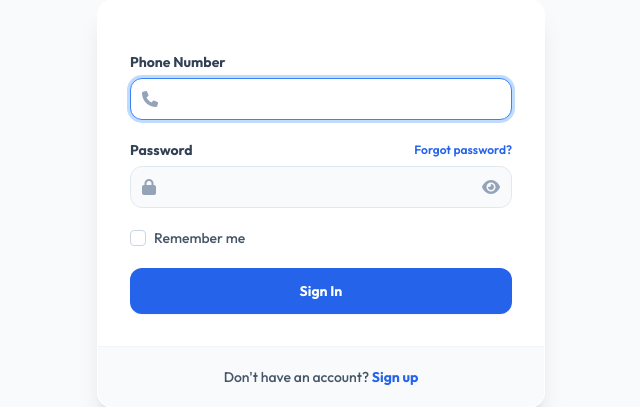
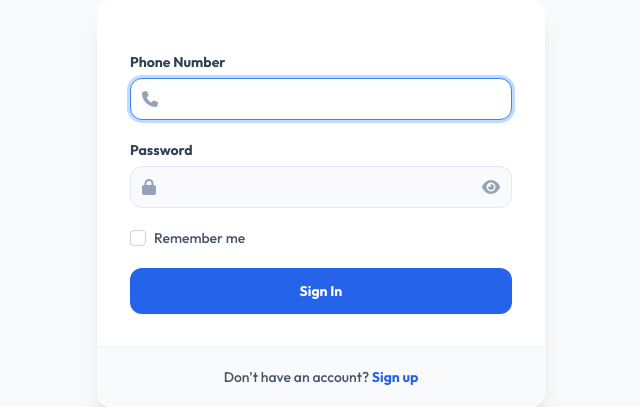
Before and after one commit to damith-sandunika/laundry-zone, a Laravel app: page /customer/login in a window 1280 px wide. Shown: the part 254-661 px from the top of the page, without its empty margins (319-959 px from the left). Run offline with Laravel 12, Linux system fonts and the light colour scheme; style sheets or scripts are compiled from the project's sources.

Commit message:
Removed forgot password link from customer login

```diff
--- a/resources/views/customer/auth/login.blade.php
+++ b/resources/views/customer/auth/login.blade.php
@@ -52,7 +52,6 @@
                     <div>
                         <div class="flex items-center justify-between mb-1.5">
                             <label for="password" class="block text-sm font-bold text-slate-700">Password</label>
-                            <a href="#" class="text-xs font-semibold text-blue-600 hover:text-blue-500">Forgot password?</a>
                         </div>
                         <div class="relative" x-data="{ show: false }">
                             <div class="absolute inset-y-0 left-0 pl-3 flex items-center pointer-events-none text-slate-400">
```
